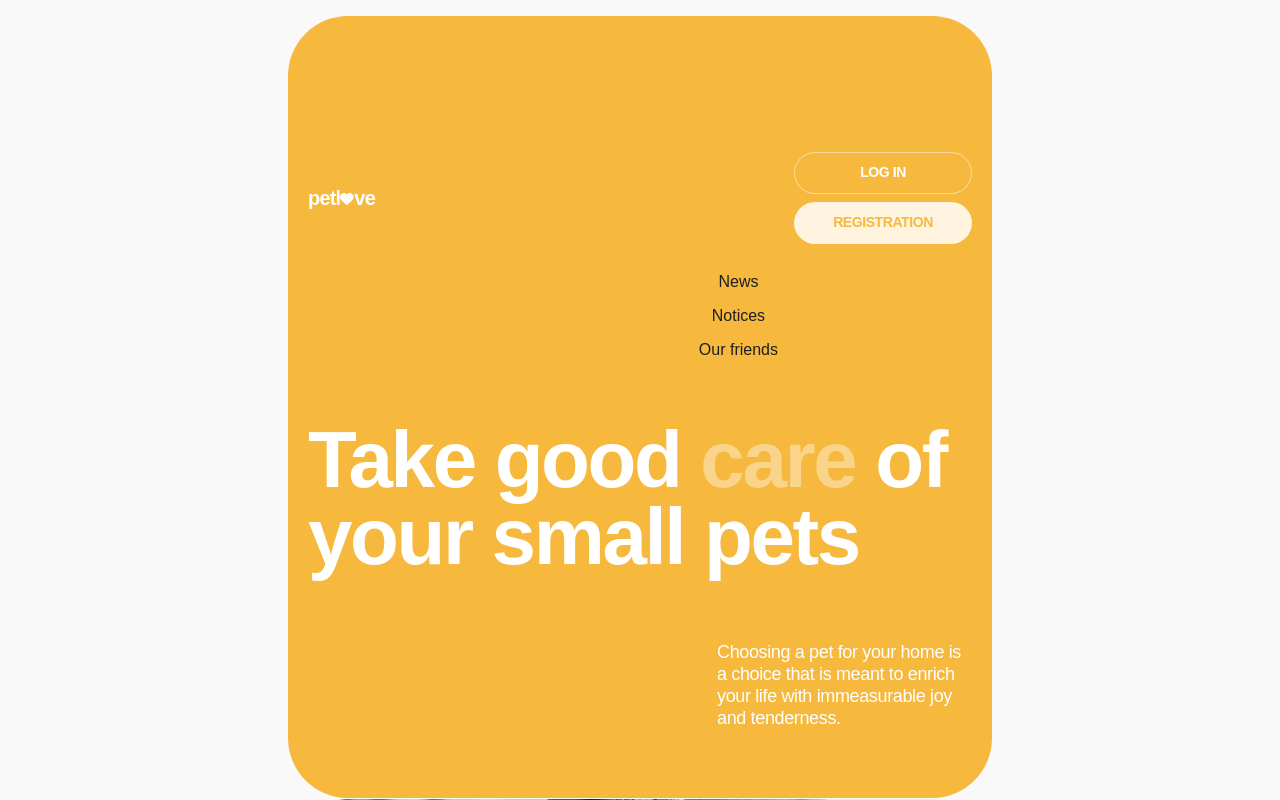
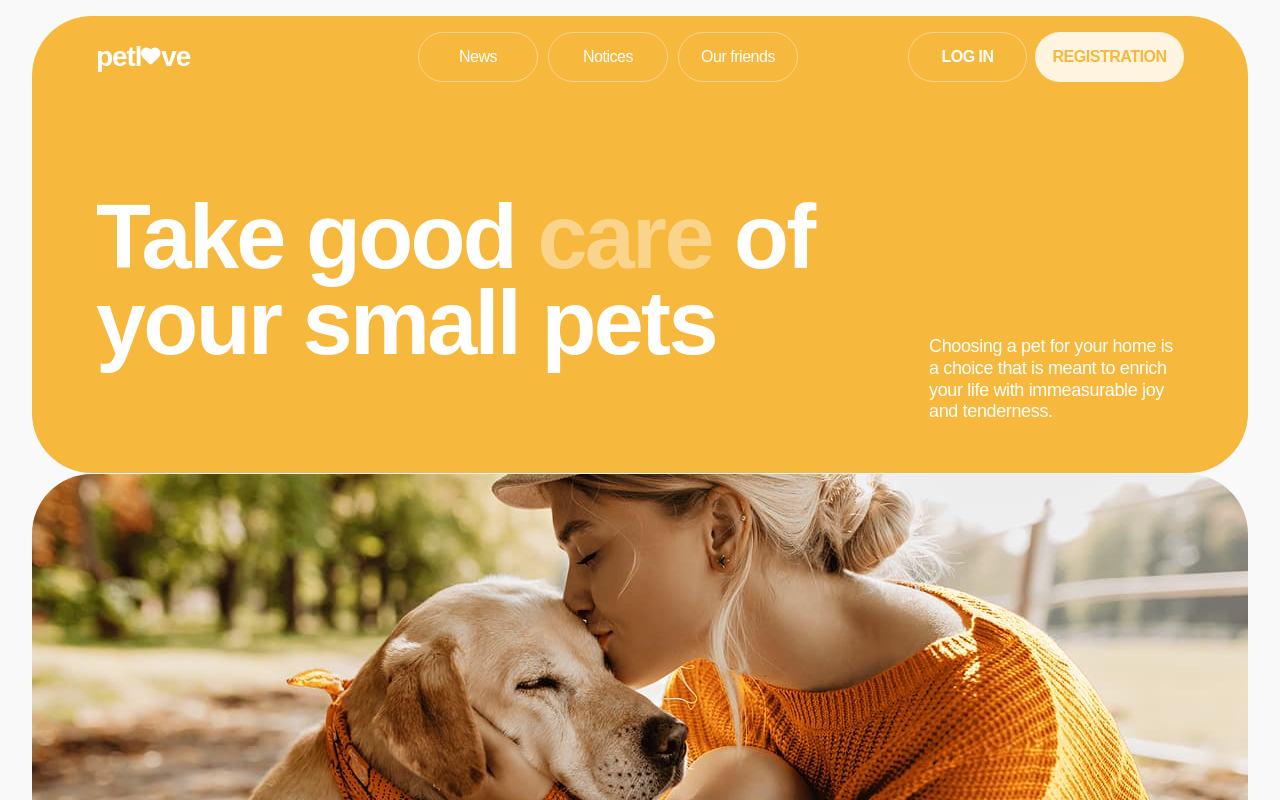
Before and after one commit to Anastasiia-Posliednicheko/PetLove-pet-project, a React (Vite) app: page /home in a window 1280 px wide. Shown: the top 800 px of the page. Built offline with nearby package versions, Linux system fonts and the light colour scheme.

Commit message:
finish home page responsive design

```diff
--- a/src/components/AuthNav/AuthNav.jsx
+++ b/src/components/AuthNav/AuthNav.jsx
@@ -4,7 +4,12 @@ import css from "./AuthNav.module.css";
 export default function Authnav() {
   return (
     <div className={css.authNav}>
-      <NavLink to="/login" className={css.authLinkLogin}>
+      <NavLink
+        to="/login"
+        className={({ isActive }) =>
+          `${css.authLinkLogin} ${isActive ? css.authLinkLoginActive : ""}`
+        }
+      >
         Log In
       </NavLink>
       <NavLink to="/register" className={css.authLinkRegister}>
--- a/src/components/AuthNav/AuthNav.module.css
+++ b/src/components/AuthNav/AuthNav.module.css
@@ -24,11 +24,10 @@
     text-transform: uppercase;
     color: #fff;
 
+    transition: background-color 250ms ease;
+
 }
-.authLinkLogin:hover,
-.authLinkLogin:focus {
-    background: #fff4df;
-}
+
 
 .authLinkRegister {
     display: flex;
@@ -53,3 +52,34 @@
 .authLinkRegister:focus {
     background: #fbe7c1;
 }
+.authLinkLogin:hover,
+.authLinkLogin:focus {
+    background: #f9b020;
+}
+
+.authLinkLoginActive {
+    color: #f6b83d;
+    background: #fff4df;
+}
+@media screen and (min-width: 1280px) {
+    .authNav {
+        flex-direction: row;
+    }
+    .authLinkLogin {
+        width: 119px;
+        height: 50px;
+
+        border: 1px solid rgba(255, 255, 255, 0.4);
+        font-size: 16px;
+        line-height: 1.25;
+
+    }
+    .authLinkRegister {
+        width: 149px;
+        height: 50px;
+        font-size: 16px;
+        line-height: 1.25;
+
+    }
+
+}
--- a/src/components/Header/Header.module.css
+++ b/src/components/Header/Header.module.css
@@ -55,16 +55,22 @@
 
 @media screen and (min-width: 1280px) {
     .headerInner {
-        min-height: 80px;
+        display: flex;
+        flex-direction: row;
+        min-height: 50px;
+
     }
 
     .blokNav {
         display: flex;
-        align-items: center;
-        gap: 16px;
+        flex-direction: row;
+        gap: 110px;
+
+
     }
 
     .burgerBtn {
         display: none;
     }
+
 }
--- a/src/components/Logo/Logo.jsx
+++ b/src/components/Logo/Logo.jsx
@@ -11,6 +11,7 @@ export default function Logo() {
         viewBox="0 0 14 12"
         fill="none"
         xmlns="http://www.w3.org/2000/svg"
+        className={css.icon}
       >
         <path
           fill-rule="evenodd"
--- a/src/components/Logo/Logo.module.css
+++ b/src/components/Logo/Logo.module.css
@@ -8,3 +8,18 @@
 .logoAccent {
     font-weight: 700;
 }
+
+@media screen and (min-width: 1280px) {
+    .logo {
+        font-weight: 800;
+        font-size: 28px;
+    }
+        .logoAccent {
+            font-weight: 800;
+            font-size: 28px;
+        }
+    .icon {
+        width: 20px;
+        height: 20px;
+    }
+}
--- a/src/components/Nav/Nav.jsx
+++ b/src/components/Nav/Nav.jsx
@@ -2,7 +2,7 @@ import { NavLink } from "react-router-dom";
 import css from "./Nav.module.css";
 
 const buildLinkClass = ({ isActive }) =>
-  isActive ? "navLink navLinkActive" : "navLink";
+  `${css.navLink} ${isActive ? css.navLinkActive : ""}`;
 
 export default function Nav() {
   return (
--- a/src/components/Nav/Nav.module.css
+++ b/src/components/Nav/Nav.module.css
@@ -6,3 +6,43 @@
  gap: 10px;
  padding-top: 236px;
 }
+
+
+.navLink:hover,
+.navLink:focus,
+.navLinkActive {
+    border-color: #fff;
+}
+
+@media screen and (min-width: 1280px) {
+    .nav {
+     align-items: center;
+     flex-direction: row;
+     gap: 10px;
+     padding: 0;
+
+    }
+   .navLink {
+       display: flex;
+       align-items: center;
+       justify-content: center;
+
+       border: 1px solid rgba(255, 255, 255, 0.4);
+       border-radius: 30px;
+
+       padding: 15px 20px;
+       min-width: 120px;
+       height: 50px;
+
+      font-weight: 500;
+        font-size: 16px;
+        line-height: 1.25;
+        letter-spacing: -0.03em;
+        color: #fff;
+   }
+   .navLink:hover,
+   .navLink:focus,
+   .navLinkActive {
+      border: 1px solid #f6b83d;
+   }
+}
--- a/src/pages/HomePage/HomePage.jsx
+++ b/src/pages/HomePage/HomePage.jsx
@@ -21,7 +21,11 @@ function HomePage() {
           </div>
         </div>
         <picture className={css.imageWrapper}>
-          <source media="(min-width: 1440px)" srcset=" " />
+          <source
+            media="(min-width: 1280px)"
+            srcset="/images/home-desktop.jpg 1x,
+                      /images/home-desktop@2x.jpg 2x"
+          />
           <source
             media="(min-width: 768px)"
             srcSet="/images/home-tab.jpg 1x,
--- a/src/pages/HomePage/HomePage.module.css
+++ b/src/pages/HomePage/HomePage.module.css
@@ -46,9 +46,11 @@
     .hero{
         border-radius: 60px;
         max-width: 704px;
+        padding: 16px 32px 44px;
+
     }
     .title {
-
+        margin-top: 112px;
         font-size: 80px;
     }
     .text {
@@ -58,13 +60,32 @@
         line-height: 1.22222;
 
     }
-    .image {
-        border-radius: 60px;
+
+    .imageWrapper {
+         max-width: 704px;
+         border-radius: 60px;
+    }
+}
+
+@media screen and (min-width: 1280px) {
+    .hero {
+        max-width: 1216px;
+        padding: 16px 64px 32px;
+    }
+    .title {
+        font-size: 90px;
+        max-width: 760px;
 
     }
     .imageWrapper {
-             max-width: 704px;
+        max-width: 1216px;
+        border-radius: 60px;
+    }
+    .text {
+        margin-top:  auto ;
+    }
+    .content{
+        display: flex;
+    }
 
-             border-radius: 60px;
-    }
 }
```
Also changed, not shown: public/images/home-desktop.jpg (added), public/images/home-desktop@2x.jpg (added).
